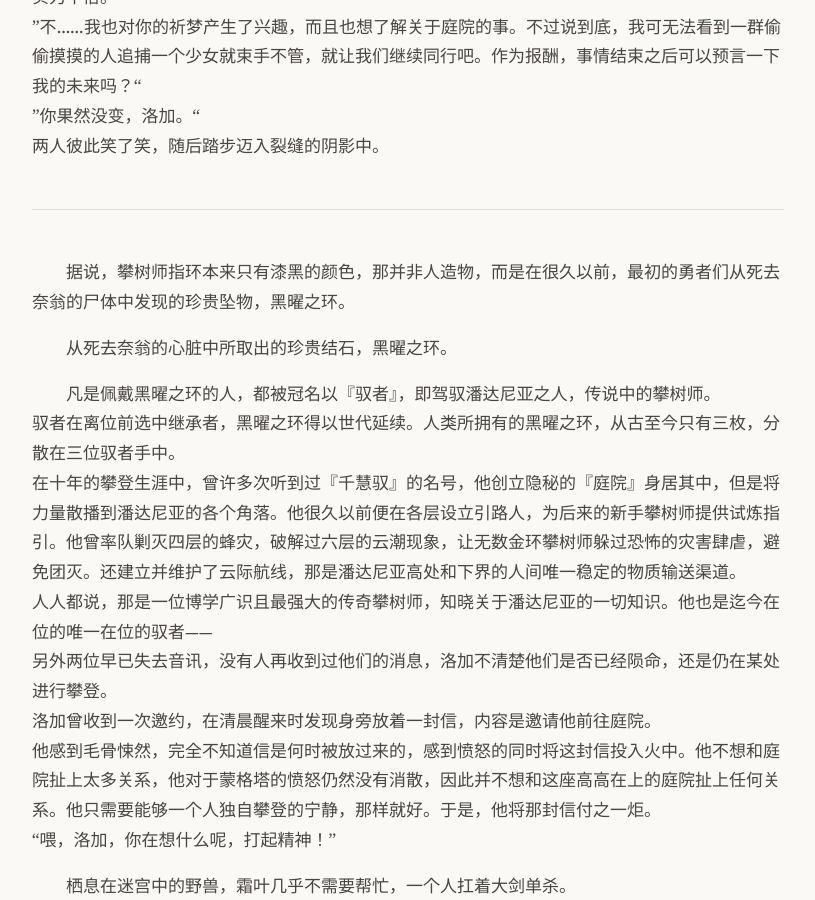
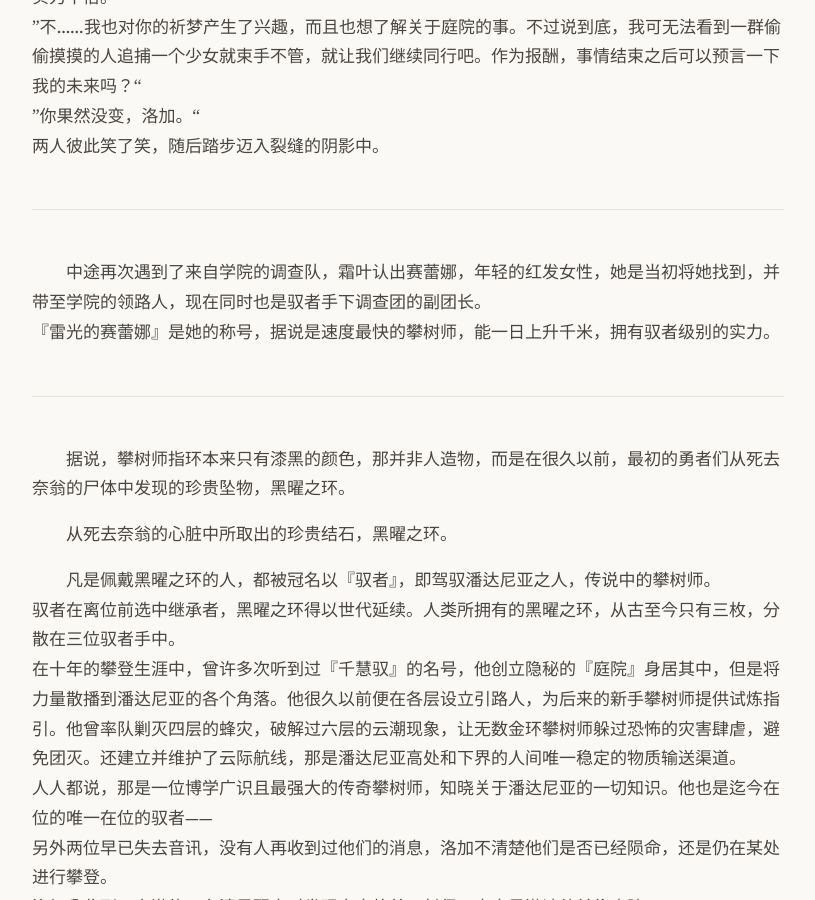
Before and after one commit to yihenc/yihenc.github.io, a Jekyll site: the page built from _posts/2026-03-02-壁迷宫.md, in a window 1280 px wide and 900 px high, scrolled down 5264 px. Shown: the whole window, without its empty margins (232-1047 px from the left). Built offline with Jekyll 4.4.1, drawn with Linux system fonts in a browser that asks for light colours; nearby versions of some CDN libraries.

Commit message:
Update: 壁迷宫

```diff
--- a/_posts/2026-03-02-壁迷宫.md
+++ b/_posts/2026-03-02-壁迷宫.md
@@ -108,6 +108,12 @@ date: 2026-03-02 00:00 +0000
 ”你果然没变，洛加。“
 两人彼此笑了笑，随后踏步迈入裂缝的阴影中。
 
+
+
+-----
+
+中途再次遇到了来自学院的调查队，霜叶认出赛蕾娜，年轻的红发女性，她是当初将她找到，并带至学院的领路人，现在同时也是驭者手下调查团的副团长。
+『雷光的赛蕾娜』是她的称号，据说是速度最快的攀树师，能一日上升千米，拥有驭者级别的实力。
 
 -----
 
```
